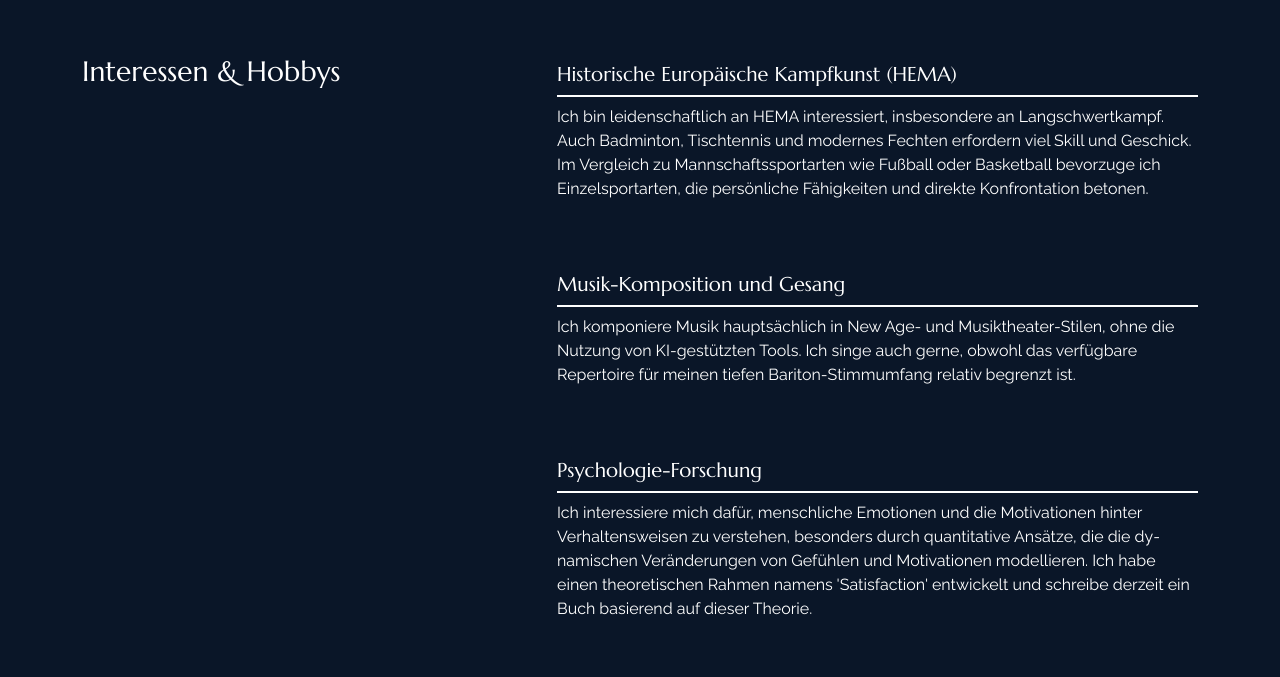
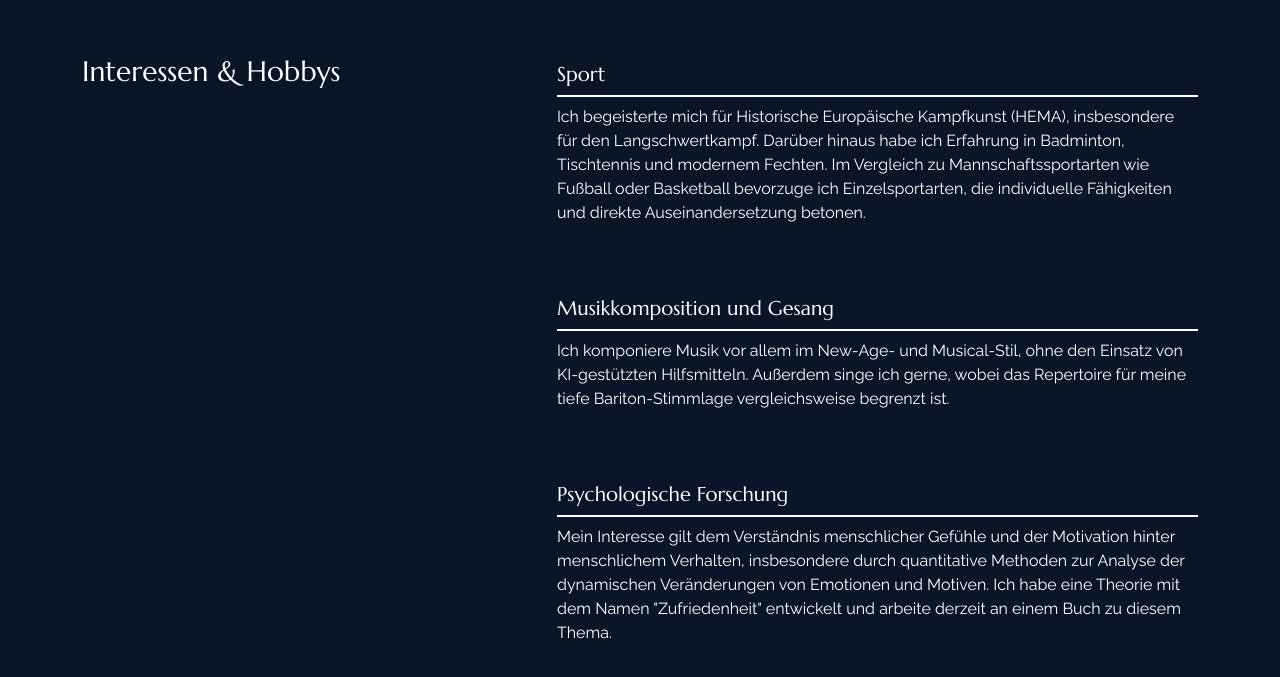
Before and after one commit to shaofei-liu/portfolio, a React (Create React App) app: page /about in a window 1280 px wide. Shown: the part 2365-3042 px from the top of the page. Built offline with nearby package versions, Linux system fonts and the light colour scheme.

Commit message:
更新：改进hobbies德语描述的准确性和表达

```diff
--- a/src/content_option.js
+++ b/src/content_option.js
@@ -51,21 +51,21 @@ const dataabout = {
     ],
     hobbies: [
         {
-            title: "Historische Europäische Kampfkunst (HEMA)",
-            title_en: "Historical European Martial Arts (HEMA)",
-            description: "Ich bin leidenschaftlich an HEMA interessiert, insbesondere an Langschwertkampf. Auch Badminton, Tischtennis und modernes Fechten erfordern viel Skill und Geschick. Im Vergleich zu Mannschaftssportarten wie Fußball oder Basketball bevorzuge ich Einzelsportarten, die persönliche Fähigkeiten und direkte Konfrontation betonen.",
+            title: "Sport",
+            title_en: "Sports",
+            description: "Ich begeisterte mich für Historische Europäische Kampfkunst (HEMA), insbesondere für den Langschwertkampf. Darüber hinaus habe ich Erfahrung in Badminton, Tischtennis und modernem Fechten. Im Vergleich zu Mannschaftssportarten wie Fußball oder Basketball bevorzuge ich Einzelsportarten, die individuelle Fähigkeiten und direkte Auseinandersetzung betonen.",
             description_en: "I am passionate about Historical European Martial Arts (HEMA), particularly longsword fencing. I also have experience in badminton, table tennis, and modern fencing. Compared to team sports such as football or basketball, I prefer individual sports that emphasize personal skill and direct confrontation."
         },
         {
-            title: "Musik-Komposition und Gesang",
+            title: "Musikkomposition und Gesang",
             title_en: "Music Composition and Singing",
-            description: "Ich komponiere Musik hauptsächlich in New Age- und Musiktheater-Stilen, ohne die Nutzung von KI-gestützten Tools. Ich singe auch gerne, obwohl das verfügbare Repertoire für meinen tiefen Bariton-Stimmumfang relativ begrenzt ist.",
+            description: "Ich komponiere Musik vor allem im New-Age- und Musical-Stil, ohne den Einsatz von KI-gestützten Hilfsmitteln. Außerdem singe ich gerne, wobei das Repertoire für meine tiefe Bariton-Stimmlage vergleichsweise begrenzt ist.",
             description_en: "I compose music primarily in New Age and musical theatre styles, without the use of AI-assisted tools. I also enjoy singing, although suitable repertoire for my low baritone vocal range is relatively limited."
         },
         {
-            title: "Psychologie-Forschung",
+            title: "Psychologische Forschung",
             title_en: "Psychology Research",
-            description: "Ich interessiere mich dafür, menschliche Emotionen und die Motivationen hinter Verhaltensweisen zu verstehen, besonders durch quantitative Ansätze, die die dynamischen Veränderungen von Gefühlen und Motivationen modellieren. Ich habe einen theoretischen Rahmen namens 'Satisfaction' entwickelt und schreibe derzeit ein Buch basierend auf dieser Theorie.",
+            description: "Mein Interesse gilt dem Verständnis menschlicher Gefühle und der Motivation hinter menschlichem Verhalten, insbesondere durch quantitative Methoden zur Analyse der dynamischen Veränderungen von Emotionen und Motiven. Ich habe eine Theorie mit dem Namen \"Zufriedenheit\" entwickelt und arbeite derzeit an einem Buch zu diesem Thema.",
             description_en: "I am interested in understanding human emotions and the motivations behind behavior, especially through quantitative approaches that model the dynamic changes of feelings and motivations. I have proposed a theoretical framework called 'Satisfaction' and am currently writing a book based on this theory."
         }
     ]
```
